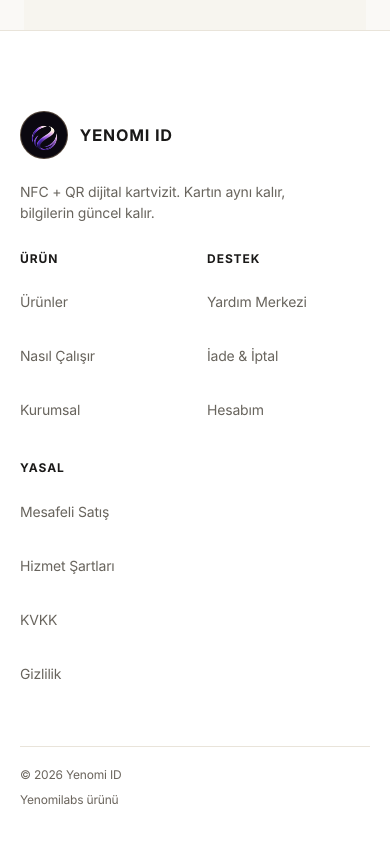
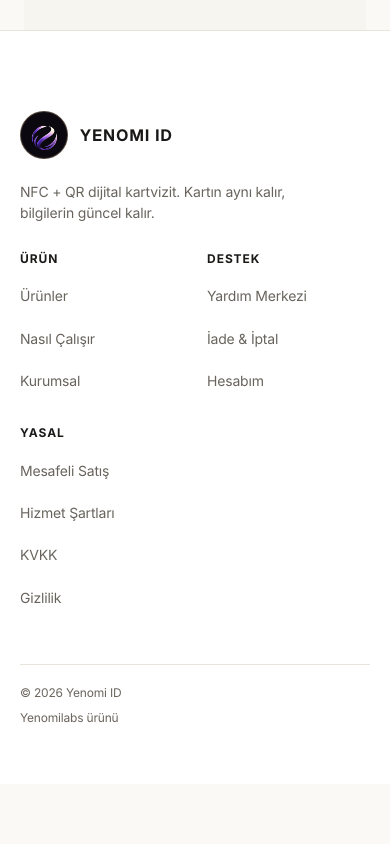
Before and after one commit to sevcanesim/id_system, a Next.js app: page /sepet in a window 390 px wide. Shown: the part 843-1687 px from the top of the page. After the commit the page ends 1627 px from the top, so only its background shows below. Built offline with nearby package versions, Linux system fonts and the light colour scheme; no server answers.

Commit message:
refactor(ui): keep footer fix within token contract

```diff
--- a/app/styles/canonical-footer.css
+++ b/app/styles/canonical-footer.css
@@ -1,71 +1,59 @@
 /* Canonical public footer rhythm. PublicSiteShell renders the footer as a sibling
- * of .public-site, so footer selectors must be rooted on the footer itself. */
+ * of .public-site, so footer selectors are rooted on the footer itself. */
 .yi-footer--premium {
   padding-block: 0;
 }
 
 .yi-footer--premium .yi-container {
-  padding-top: var(--section-space-md);
-  padding-bottom: max(var(--space-4), var(--safe-bottom));
+  padding-top: 52px;
+  padding-bottom: max(0px, var(--safe-bottom));
 }
 
 .yi-footer__premium-grid {
   gap: clamp(28px, 4vw, 56px);
-  padding-bottom: var(--space-10);
+  padding-bottom: 42px;
 }
 
 .yi-footer__premium-brand p {
-  margin-top: var(--space-5);
+  margin-top: 20px;
   max-width: 390px;
   line-height: 1.55;
 }
 
 .yi-footer__premium-column {
-  gap: var(--space-4);
+  gap: 18px;
 }
 
 .yi-footer__premium-column strong {
-  margin-bottom: var(--space-1);
-}
-
-.yi-footer__premium-column a {
-  min-height: 44px;
-  display: inline-flex;
-  align-items: center;
+  margin-bottom: 4px;
 }
 
 .yi-footer__premium-base {
-  min-height: 64px;
-  padding-block: var(--space-4);
+  min-height: 72px;
+  padding-block: 22px;
 }
 
 @media (max-width: 760px) {
   .yi-footer--premium .yi-container {
-    padding-top: var(--section-space-sm);
+    padding-top: 38px;
   }
 
   .yi-footer__premium-grid {
-    gap: var(--space-6) var(--space-5);
-    padding-bottom: var(--space-8);
+    gap: 30px 22px;
+    padding-bottom: 34px;
   }
 
   .yi-footer__premium-brand p {
-    margin-top: var(--space-4);
+    margin-top: 16px;
   }
 
   .yi-footer__premium-column {
-    gap: var(--space-2);
+    gap: 14px;
   }
 
   .yi-footer__premium-base {
-    min-height: 60px;
-    padding-block: var(--space-3);
-    padding-bottom: max(var(--space-3), var(--safe-bottom));
+    min-height: 64px;
+    padding-block: 18px;
+    padding-bottom: max(18px, var(--safe-bottom));
   }
 }
-
-@media (max-width: 360px) {
-  .yi-footer__premium-grid {
-    grid-template-columns: 1fr;
-  }
-}
```
